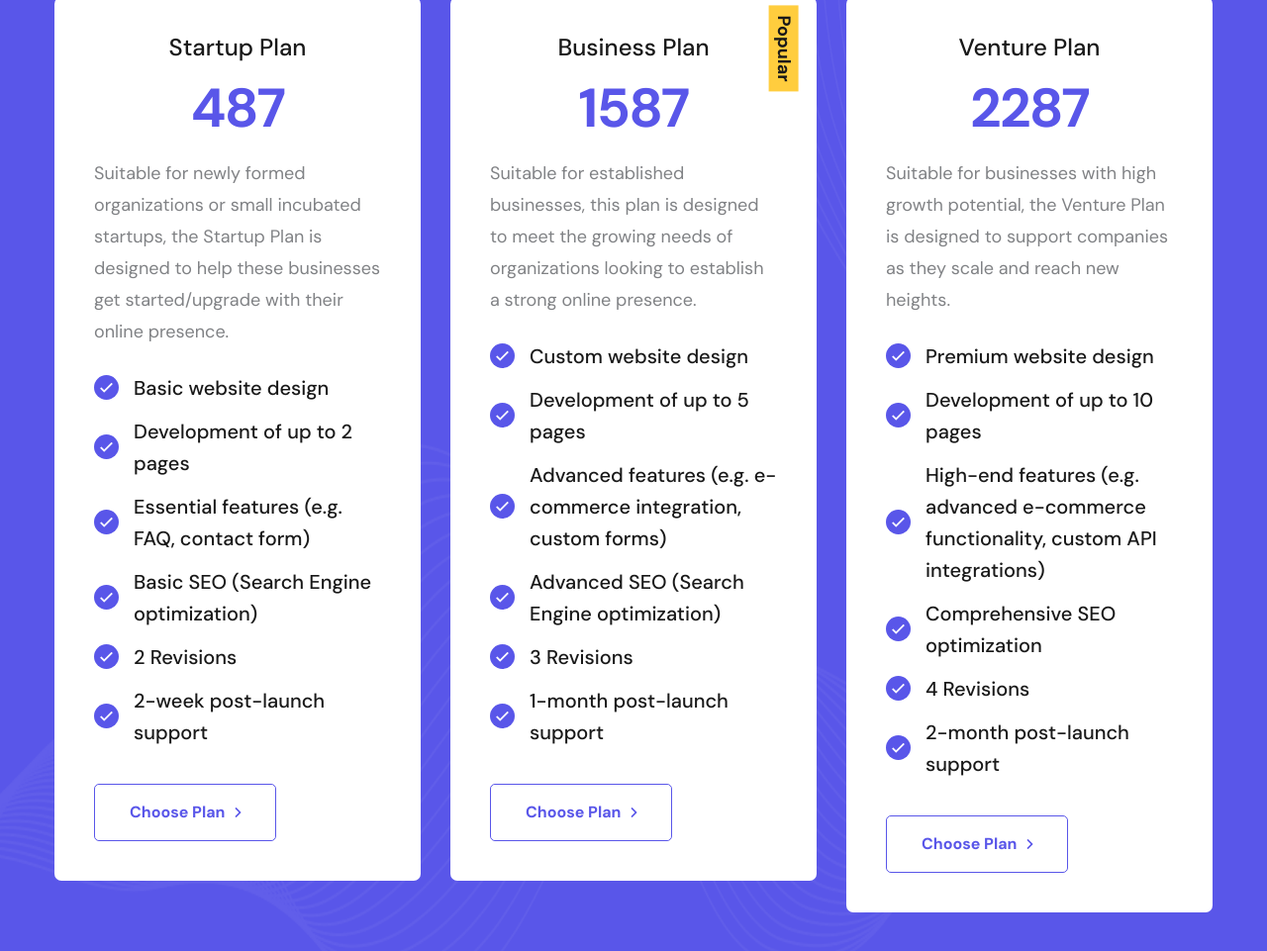
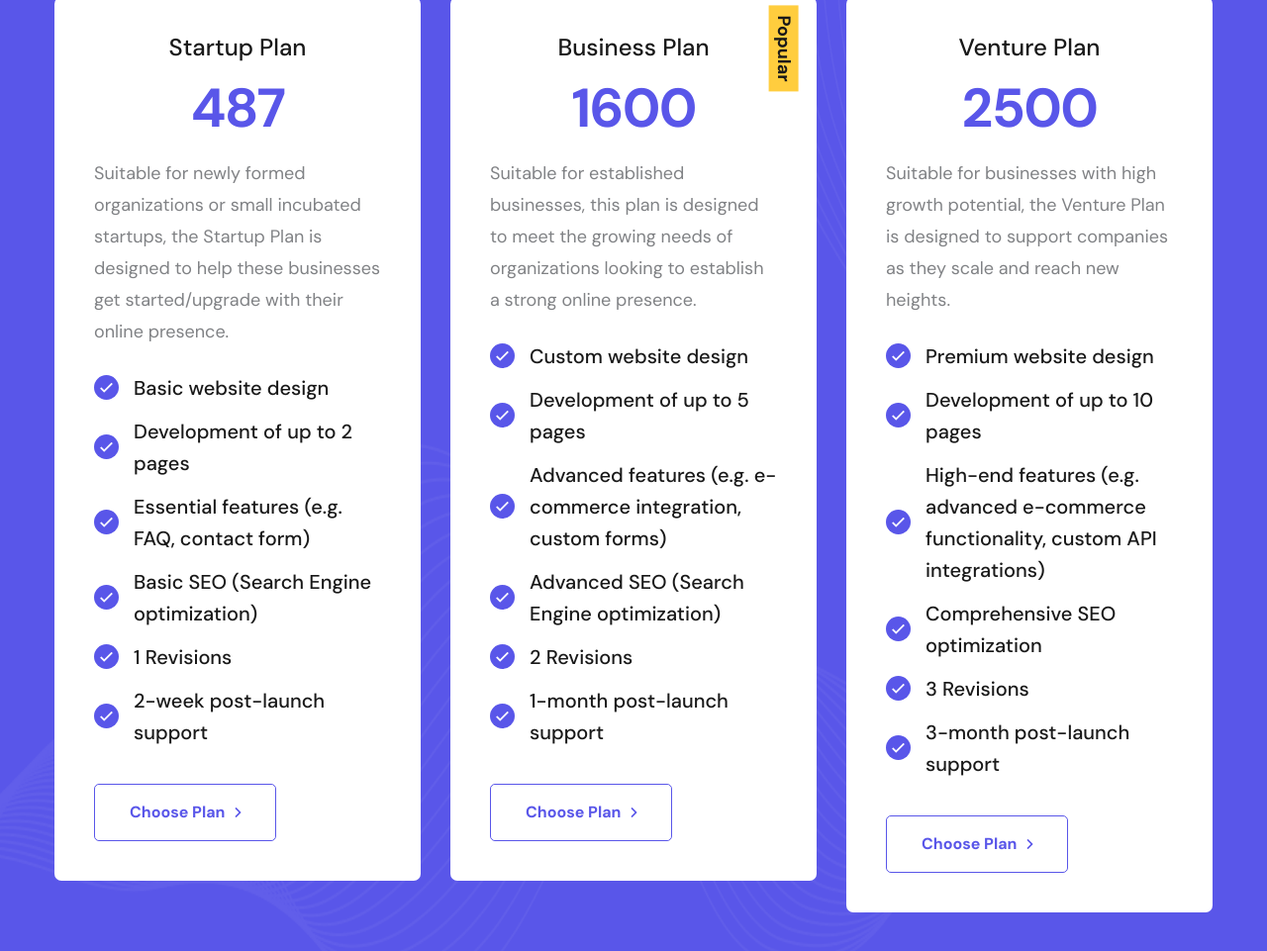
Before and after one commit to MoonLightDAgency/MoonLightDigitalAgency, a plain HTML site: page services.html in a window 1280 px wide. Shown: the part 3941-4902 px from the top of the page at 99% size. Drawn offline with Linux system fonts and the light colour scheme; files whose address does not match are found by name.

Commit message:
Update services.html

```diff
--- a/services.html
+++ b/services.html
@@ -356,7 +356,7 @@
                                 <li class="check">Essential features (e.g. FAQ, contact form)
                                 </li>
                                 <li class="check">Basic SEO (Search Engine optimization) </li>
-                                <li class="check">2 Revisions </li>
+                                <li class="check">1 Revisions </li>
                                 <li class="check">2-week post-launch support
                                 </li>
 
@@ -371,7 +371,7 @@
                         <div class="ribbon">Popular</div>
                         <div class="pricing-head text-center">
                             <span class="plan">Business Plan </span>
-                            <h2 class="price">1587</h2>
+                            <h2 class="price">1600</h2>
                         </div>
                         <div class="pricing-body">
                             <p>Suitable for established businesses, this plan is designed to meet the growing needs of organizations looking to establish a strong online presence.
@@ -384,7 +384,7 @@
 
                                 </li>
                                 <li class="check">Advanced SEO (Search Engine optimization) </li>
-                                <li class="check">3 Revisions </li>
+                                <li class="check">2 Revisions </li>
                                 <li class="check">1-month post-launch support
                                 </li>
 
@@ -398,7 +398,7 @@
                     <div class="pricing-item pricing-item-two bg-white mb-40 wow fadeInUp" data-wow-delay=".4s">
                         <div class="pricing-head text-center">
                             <span class="plan">Venture Plan</span>
-                            <h2 class="price">2287</h2>
+                            <h2 class="price">2500</h2>
                         </div>
                         <div class="pricing-body">
                             <p>Suitable for businesses with high growth potential, the Venture Plan is designed to support companies as they scale and reach new heights.
@@ -413,8 +413,8 @@
                                 </li>
                                 <li class="check">Comprehensive SEO optimization
                                 </li>
-                                <li class="check">4 Revisions </li>
-                                <li class="check">2-month post-launch support</li>
+                                <li class="check">3 Revisions </li>
+                                <li class="check">3-month post-launch support</li>
                             </ul>
                             <a href="contact.html" class="main-btn arrow-btn bordered-btn btn-blue">Choose
                                 Plan</a>
```
